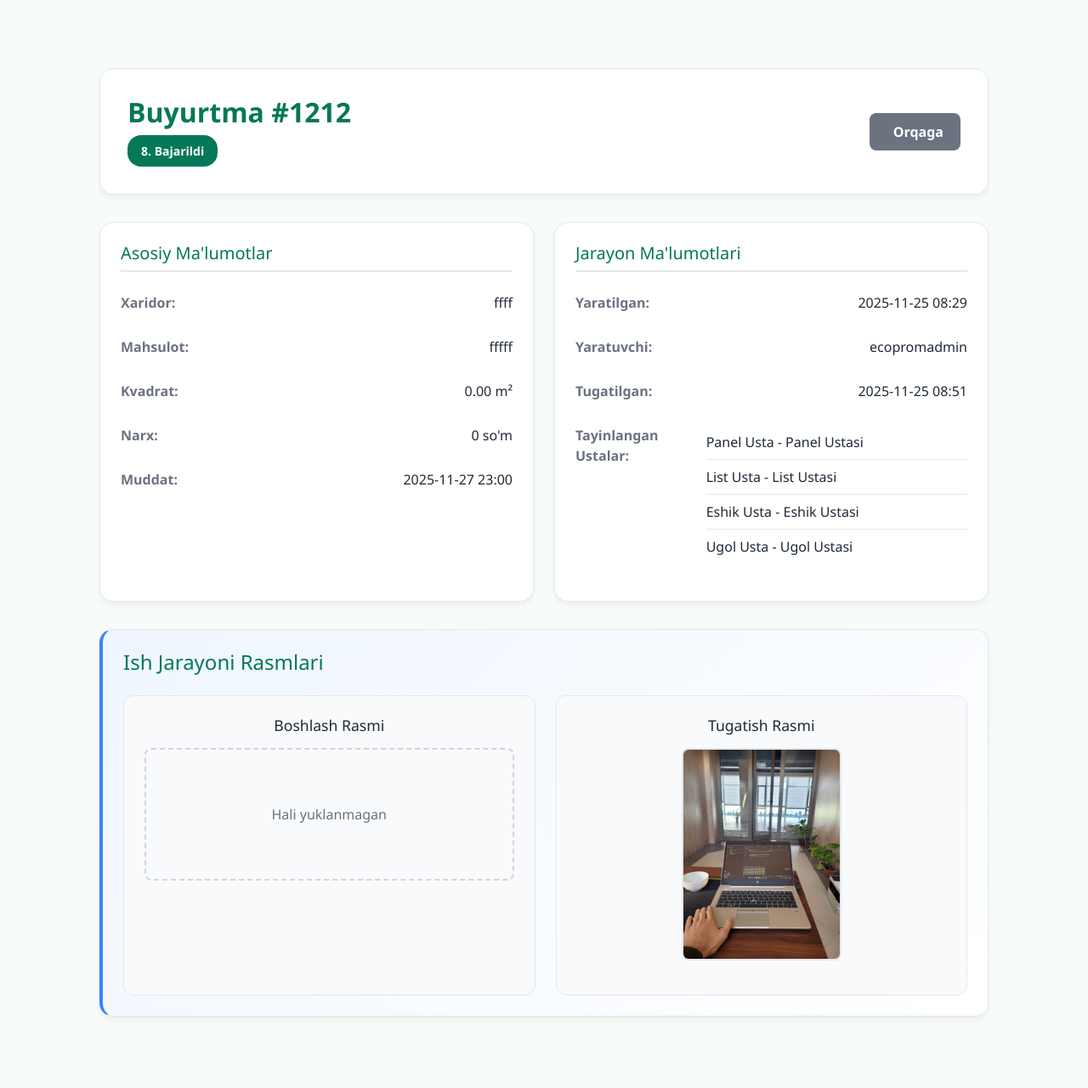
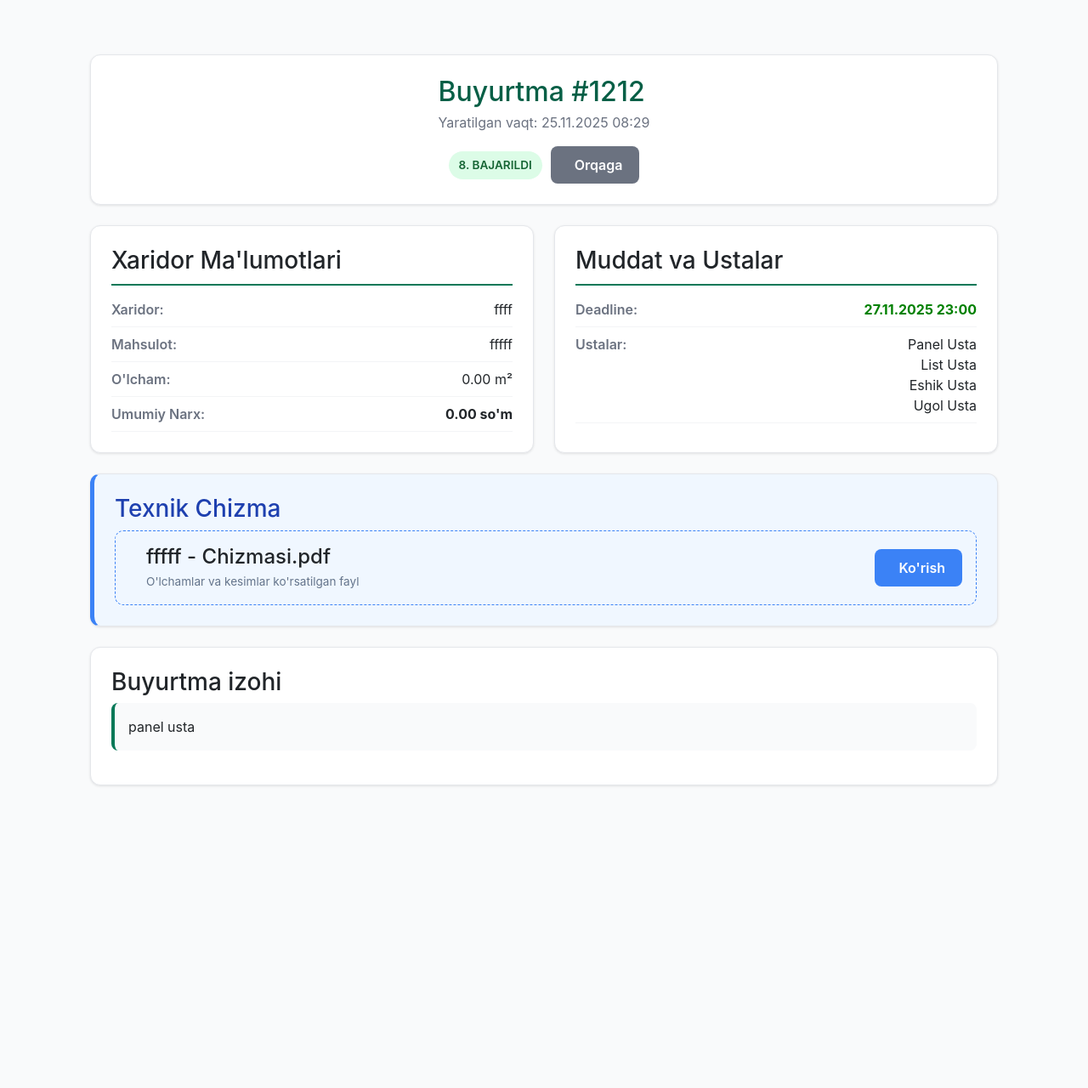
Before and after one commit to sardorsattoorovv7/korxona, a Django app: page /orders/detail/19/ in a window 1280 px wide. Shown: the whole page at 85% size. After the commit the page ends 925 px from the top, so only its background shows below. Run offline with Django 5.2, Linux system fonts and the light colour scheme; a user stored in the database is signed in; data comes from the database, SQL or seed files in the repository; some libraries are stand-ins or nearby versions.

Commit message:
Update order_detail.html

```diff
--- a/orders/templates/orders/order_detail.html
+++ b/orders/templates/orders/order_detail.html
@@ -1,234 +1,297 @@
 {% extends "orders/base.html" %}
 {% load static %}
 
-{% block title %}Buyurtma Tafsilotlari - {{ order.order_number }}{% endblock %}
+{% block title %}Buyurtma #{{ order.order_number }}{% endblock %}
 
 {% block content %}
 <style>
     :root {
-    --primary-color: #047857;
-    --primary-darker: #059669;
-    --background-light: #f7fcf8;
-    --card-bg: #ffffff;
-    --text-dark: #1f2937;
-    --border-color: #e5e7eb;
-    --danger-text: #991b1b;
-    --warning-text: #a16207;
-    --info-text: #1e40af;
-    --text-secondary: #6b7280;
-    --observer-color: #6b7280;
-    --observer-bg: #f3f4f6;
+        --primary: #047857;
+        --primary-dark: #065f46;
+        --secondary: #6b7280;
+        --bg-light: #f9fafb;
+        --border: #e5e7eb;
+        --pdf-red: #ef4444;
+        --pdf-bg: #fef2f2;
     }
 
-/* Umumiy stillar */
-body { background-color: var(--background-light); font-family: 'Segoe UI', Tahoma, Geneva, Verdana, sans-serif; }
-.container-detail { max-width: 1200px; margin: 20px auto; padding: 2rem; }
+    body { background-color: var(--bg-light); }
 
-/* Observer banner */
-.observer-banner { background-color: var(--observer-bg); border: 1px solid var(--observer-color); color: var(--observer-color); padding: 1rem 1.5rem; border-radius: 0.75rem; margin-bottom: 2rem; display: flex; align-items: center; gap: 12px; font-weight: 600; }
+    .container-detail {
+        max-width: 1100px;
+        margin: 20px auto;
+        padding: 1rem;
+    }
 
-/* Order header */
-.order-header-card { background: white; border-radius: 1rem; padding: 2rem; margin-bottom: 2rem; box-shadow: 0 4px 6px rgba(0,0,0,0.05); border: 1px solid var(--border-color); }
-.order-header-content { display: flex; justify-content: space-between; align-items: center; flex-wrap: wrap; gap: 1rem; }
-.order-title-section h1 { color: var(--primary-color); font-size: 2rem; font-weight: 700; margin-bottom: 0.5rem; }
-.order-meta { display: flex; gap: 1rem; align-items: center; flex-wrap: wrap; }
-.status-badge { display: inline-block; padding: 8px 16px; border-radius: 1rem; font-weight: 600; font-size: 0.875rem; }
-.status-tasdiqlandi { background: #065f46; color: white; }
-.status-usta_boshla, .status-ishda { background: #a16207; color: white; }
-.status-usta_tugatdi, .status-tayyor { background: #10b981; color: white; }
-.status-bajarildi { background: #047857; color: white; }
-.status-kiritildi { background: #d1e7dd; color: #0f5132; }
-.status-rad_etildi { background: #fef2f2; color: var(--danger-text); }
-.status-usta_qabul_qildi { background: #bae6fd; color: #075985; }
+    /* Kartalar uchun umumiy stil */
+    .card {
+        background: white;
+        border-radius: 12px;
+        border: 1px solid var(--border);
+        box-shadow: 0 1px 3px rgba(0,0,0,0.1);
+        margin-bottom: 1.5rem;
+        padding: 1.5rem;
+    }
 
-.btn-secondary { background: #6b7280; color: white; padding: 10px 20px; border: none; border-radius: 0.5rem; font-weight: 600; text-decoration: none; cursor: pointer; display: inline-flex; align-items: center; gap: 8px; transition: all 0.2s ease; }
-.btn-secondary:hover { background: #4b5563; transform: translateY(-1px); }
+    .header-section {
+        display: flex;
+        justify-content: space-between;
+        align-items: center;
+        flex-wrap: wrap;
+        gap: 1rem;
+    }
 
-/* Info cards */
-.info-cards-grid { display: grid; grid-template-columns: repeat(auto-fit, minmax(350px, 1fr)); gap: 1.5rem; margin-bottom: 2rem; }
-.info-card { background: white; border-radius: 1rem; padding: 1.5rem; box-shadow: 0 4px 6px rgba(0,0,0,0.05); border: 1px solid var(--border-color); }
-.info-card h3 { color: var(--primary-color); font-size: 1.25rem; margin-bottom: 1rem; padding-bottom: 0.5rem; border-bottom: 2px solid var(--border-color); }
-.detail-item { display: flex; justify-content: space-between; align-items: flex-start; margin-bottom: 0.75rem; padding: 0.5rem 0; }
-.detail-label { font-weight: 600; color: var(--text-secondary); flex: 1; }
-.detail-value { color: var(--text-dark); flex: 2; text-align: right; font-weight: 500; }
-.workers-list { list-style: none; padding: 0; margin: 0; }
-.workers-list li { padding: 0.5rem 0; border-bottom: 1px solid var(--border-color); display: flex; justify-content: space-between; }
-.workers-list li:last-child { border-bottom: none; }
+    .status-badge {
+        padding: 6px 12px;
+        border-radius: 20px;
+        font-weight: 600;
+        font-size: 0.85rem;
+        text-transform: uppercase;
+    }
 
-/* Upload & view section */
-.upload-section, .view-section { background: white; border-radius: 1rem; padding: 1.5rem; margin-bottom: 2rem; box-shadow: 0 4px 6px rgba(0,0,0,0.05); border: 1px solid var(--border-color); }
-.upload-section { border-left: 4px solid #10b981; background: linear-gradient(135deg, #ecfdf5, #ffffff); }
-.view-section { border-left: 4px solid #3b82f6; background: linear-gradient(135deg, #eff6ff, #ffffff); }
-.section-title { color: var(--primary-color); font-size: 1.5rem; margin-bottom: 1.5rem; display: flex; align-items: center; gap: 0.5rem; }
-.images-grid { display: grid; grid-template-columns: repeat(auto-fit, minmax(300px, 1fr)); gap: 1.5rem; }
-.image-card { background: #f8fafc; border-radius: 0.75rem; padding: 1.5rem; border: 1px solid var(--border-color); text-align: center; }
-.image-card h4 { color: var(--text-dark); margin-bottom: 1rem; font-size: 1.1rem; }
-.image-preview { max-width: 100%; max-height: 250px; border-radius: 0.5rem; border: 2px solid var(--border-color); margin-bottom: 1rem; cursor: pointer; transition: transform 0.2s ease; }
-.image-preview:hover { transform: scale(1.02); }
-.image-info { font-size: 0.875rem; color: var(--text-secondary); display: flex; align-items: center; justify-content: center; gap: 0.5rem; }
-.no-image { padding: 3rem 2rem; text-align: center; background: #f9fafb; border-radius: 0.5rem; border: 2px dashed #d1d5db; color: var(--text-secondary); }
-.no-image i { font-size: 2rem; margin-bottom: 1rem; display: block; }
+    /* PDF Chizma stili */
+    .pdf-card {
+        border-left: 5px solid #3b82f6;
+        background: #f0f7ff;
+    }
 
-/* Upload form */
-.upload-form { background: white; padding: 1.5rem; border-radius: 0.75rem; border: 2px dashed #10b981; margin-top: 1rem; }
-.upload-form h4 { color: var(--text-dark); margin-bottom: 1rem; font-size: 1.1rem; }
-input[type="file"] { width: 100%; padding: 1rem; border: 2px dashed var(--border-color); border-radius: 0.5rem; margin-bottom: 1rem; background: #f9fafb; transition: border-color 0.2s ease; }
-input[type="file"]:hover { border-color: var(--primary-color); }
-.btn-upload { background: #10b981; color: white; padding: 12px 24px; border: none; border-radius: 0.5rem; font-weight: 600; cursor: pointer; display: inline-flex; align-items: center; gap: 8px; transition: all 0.2s ease; width: 100%; justify-content: center; }
-.btn-upload:hover { background: #059669; transform: translateY(-1px); }
-.btn-upload:disabled { background: #9ca3af; cursor: not-allowed; transform: none; }
+    .pdf-container {
+        display: flex;
+        align-items: center;
+        gap: 20px;
+        padding: 1rem;
+        border-radius: 10px;
+        border: 1px dashed #3b82f6;
+    }
 
-/* Messages */
-.message { padding: 1rem; border-radius: 0.5rem; margin-bottom: 1.5rem; font-weight: 600; border: 1px solid; display: flex; align-items: center; gap: 0.5rem; }
-.message-success { background-color: #d1fae5; color: #065f46; border-color: #a7f3d0; }
-.message-error { background-color: #fef2f2; color: var(--danger-text); border-color: #fca5a5; }
+    .pdf-icon { font-size: 3rem; color: var(--pdf-red); }
 
-/* Modal */
-.modal { display: none; position: fixed; top: 0; left: 0; width: 100%; height: 100%; background: rgba(0,0,0,0.9); z-index: 1000; justify-content: center; align-items: center; }
-.modal-content { position: relative; max-width: 90%; max-height: 90%; }
-.modal-image { max-width: 100%; max-height: 90vh; border-radius: 0.5rem; }
-.modal-close { position: absolute; top: -50px; right: 0; background: var(--danger-text); color: white; border: none; border-radius: 50%; width: 40px; height: 40px; font-size: 1.5rem; cursor: pointer; display: flex; align-items: center; justify-content: center; }
+    .btn-action {
+        padding: 10px 20px;
+        border-radius: 8px;
+        font-weight: 600;
+        text-decoration: none;
+        display: inline-flex;
+        align-items: center;
+        gap: 8px;
+        transition: 0.2s;
+        cursor: pointer;
+        border: none;
+    }
+
+    .btn-primary { background: var(--primary); color: white; }
+    .btn-pdf { background: #3b82f6; color: white; }
+    .btn-download { background: #1e40af; color: white; }
+    .btn-back { background: var(--secondary); color: white; }
+
+    .grid-info {
+        display: grid;
+        grid-template-columns: repeat(auto-fit, minmax(300px, 1fr));
+        gap: 1.5rem;
+    }
+
+    .detail-row {
+        display: flex;
+        justify-content: space-between;
+        padding: 8px 0;
+        border-bottom: 1px solid #f3f4f6;
+    }
+
+    .detail-label { font-weight: 600; color: var(--secondary); }
+
+    /* Rasm yuklash qismi */
+    .image-preview-container {
+        display: grid;
+        grid-template-columns: 1fr 1fr;
+        gap: 1rem;
+        margin-top: 1rem;
+    }
+
+    @media (max-width: 600px) {
+        .image-preview-container { grid-template-columns: 1fr; }
+        .pdf-container { flex-direction: column; text-align: center; }
+    }
+
+    .preview-box {
+        border: 1px solid var(--border);
+        border-radius: 8px;
+        padding: 10px;
+        text-align: center;
+    }
+
+    .preview-img {
+        max-width: 100%;
+        height: 200px;
+        object-fit: cover;
+        border-radius: 6px;
+        cursor: pointer;
+    }
+
+    .modal {
+        display: none;
+        position: fixed;
+        inset: 0;
+        background: rgba(0,0,0,0.9);
+        z-index: 1000;
+        justify-content: center;
+        align-items: center;
+    }
 </style>
 
 <div class="container-detail">
-    {% if is_observer %}
-    <div class="observer-banner">
-        <i class="fas fa-eye"></i>
-        <div><strong>Kuzatuvchi Rejimi</strong> - Siz faqat ma'lumotlarni ko'rishingiz mumkin.</div>
+
+    <div class="card header-section">
+        <div>
+            <h2 style="margin:0; color: var(--primary-dark);">Buyurtma #{{ order.order_number }}</h2>
+            <p style="margin:5px 0 0; color: var(--secondary);">Yaratilgan vaqt: {{ order.created_at|date:"d.m.Y H:i" }}</p>
         </div>
-    {% endif %}
-
-    <!-- Order header -->
-    <div class="order-header-card">
-        <div class="order-header-content">
-            <div class="order-title-section">
-                <h1>Buyurtma #{{ order.order_number }}</h1>
-                <div class="order-meta">
-                    <span class="status-badge status-{{ order.status|lower }}">{{ order.get_status_display }}</span>
-                </div>
-            </div>
-            <a href="{% url 'order_list' %}" class="btn-secondary"><i class="fas fa-arrow-left"></i> Orqaga</a>
+        <div style="display: flex; gap: 10px; align-items: center;">
+            <span class="status-badge" style="background: #dcfce7; color: #166534;">
+                {{ order.get_status_display }}
+            </span>
+            <a href="{% url 'order_list' %}" class="btn-action btn-back">
+                <i class="fas fa-arrow-left"></i> Orqaga
+            </a>
         </div>
     </div>
 
     {% if messages %}
         {% for message in messages %}
-            <div class="message message-{{ message.tags }}"><i class="fas fa-info-circle"></i> {{ message }}</div>
+            <div style="padding: 15px; border-radius: 8px; margin-bottom: 1rem; background: #fee2e2; color: #991b1b; border: 1px solid #fecaca;">
+                {{ message }}
+            </div>
         {% endfor %}
     {% endif %}
 
-    <!-- Info cards -->
-    <div class="info-cards-grid">
-        <div class="info-card">
-            <h3>Asosiy Ma'lumotlar</h3>
-            <div class="detail-item"><span class="detail-label">Xaridor:</span><span class="detail-value">{{ order.customer_name }}</span></div>
-            <div class="detail-item"><span class="detail-label">Mahsulot:</span><span class="detail-value">{{ order.product_name }}</span></div>
-            <div class="detail-item"><span class="detail-label">Kvadrat:</span><span class="detail-value">{{ order.panel_kvadrat }} m²</span></div>
-            <div class="detail-item"><span class="detail-label">Narx:</span><span class="detail-value">{{ order.total_price|floatformat:0 }} so'm</span></div>
-            <div class="detail-item"><span class="detail-label">Muddat:</span><span class="detail-value">{{ order.deadline|date:"Y-m-d H:i" }}</span></div>
+    <div class="grid-info">
+        <div class="card">
+            <h3 style="border-bottom: 2px solid var(--primary); padding-bottom: 10px;"><i class="fas fa-user"></i> Xaridor Ma'lumotlari</h3>
+            <div class="detail-row"><span class="detail-label">Xaridor:</span> <span>{{ order.customer_name }}</span></div>
+            <div class="detail-row"><span class="detail-label">Mahsulot:</span> <span>{{ order.product_name }}</span></div>
+            <div class="detail-row"><span class="detail-label">O'lcham:</span> <span>{{ order.panel_kvadrat }} m²</span></div>
+            {% if not is_worker %}
+            <div class="detail-row"><span class="detail-label">Umumiy Narx:</span> <span style="font-weight: 700;">{{ order.total_price }} so'm</span></div>
+            {% endif %}
         </div>
-        <div class="info-card">
-            <h3>Jarayon Ma'lumotlari</h3>
-            <div class="detail-item"><span class="detail-label">Yaratilgan:</span><span class="detail-value">{{ order.created_at|date:"Y-m-d H:i" }}</span></div>
-            <div class="detail-item"><span class="detail-label">Yaratuvchi:</span><span class="detail-value">{{ order.created_by.get_full_name|default:order.created_by.username }}</span></div>
-            {% if order.worker_started_at %}<div class="detail-item"><span class="detail-label">Boshlangan:</span><span class="detail-value">{{ order.worker_started_at|date:"Y-m-d H:i" }}</span></div>{% endif %}
-            {% if order.worker_finished_at %}<div class="detail-item"><span class="detail-label">Tugatilgan:</span><span class="detail-value">{{ order.worker_finished_at|date:"Y-m-d H:i" }}</span></div>{% endif %}
-            {% if order.assigned_workers.exists %}
-            <div class="detail-item">
-                <span class="detail-label">Tayinlangan Ustalar:</span>
-                <span class="detail-value">
-                    <ul class="workers-list">
-                        {% for worker in order.assigned_workers.all %}
-                        <li>{{ worker.user.get_full_name|default:worker.user.username }} - {{ worker.get_role_display }}</li>
-                        {% endfor %}
-                    </ul>
+
+        <div class="card">
+            <h3 style="border-bottom: 2px solid var(--primary); padding-bottom: 10px;"><i class="fas fa-clock"></i> Muddat va Ustalar</h3>
+            <div class="detail-row">
+                <span class="detail-label">Deadline:</span>
+                <span style="color: {% if order.deadline < now %}red{% else %}green{% endif %}; font-weight: bold;">
+                    {{ order.deadline|date:"d.m.Y H:i"|default:"Belgilanmagan" }}
                 </span>
             </div>
+            <div class="detail-row">
+                <span class="detail-label">Ustalar:</span>
+                <div style="text-align: right;">
+                    {% for worker in order.assigned_workers.all %}
+                        <div>{{ worker.user.get_full_name|default:worker.user.username }}</div>
+                    {% empty %}
+                        <div style="color: red;">Usta biriktirilmagan</div>
+                    {% endfor %}
+                </div>
+            </div>
+        </div>
+    </div>
+
+    {% if order.pdf_file %}
+    <div class="card pdf-card">
+        <h3 style="margin-top:0; color: #1e40af;"><i class="fas fa-file-pdf"></i> Texnik Chizma</h3>
+        <div class="pdf-container">
+            <div class="pdf-icon"><i class="fas fa-file-pdf"></i></div>
+            <div style="flex-grow: 1;">
+                <h4 style="margin:0;">{{ order.product_name }} - Chizmasi.pdf</h4>
+                <p style="margin:5px 0 0; font-size: 0.85rem; color: #64748b;">O'lchamlar va kesimlar ko'rsatilgan fayl</p>
+            </div>
+            <div class="pdf-actions">
+                {% if not is_worker or order.status in 'USTA_QABUL_QILDI,USTA_BOSHLA,ISHDA,USTA_TUGATDI,TAYYOR,BAJARILDI' %}
+                    <a href="{{ order.pdf_file.url }}" target="_blank" class="btn-action btn-pdf">
+                        <i class="fas fa-eye"></i> Ko'rish
+                    </a>
+                    <!-- <a href="{{ order.pdf_file.url }}" download class="btn-action btn-download">
+                        <i class="fas fa-download"></i> Yuklash
+                    </a> -->
+                {% else %}
+                    <span style="color: #64748b; background: #e2e8f0; padding: 10px 15px; border-radius: 8px; font-size: 0.85rem;">
+                        <i class="fas fa-lock"></i> Ishni boshlagach ochiladi
+                    </span>
                 {% endif %}
             </div>
         </div>
+        {% if is_worker and order.status == 'TASDIQLANDI' %}
+            <p style="color: #b45309; background: #fffbeb; padding: 10px; border-radius: 6px; margin-top: 10px; font-size: 0.9rem;">
+                <i class="fas fa-info-circle"></i> Diqqat: Chizmani ochish uchun avval "Boshlash rasmi"ni yuklang.
+            </p>
+        {% endif %}
+    </div>
+    {% endif %}
 
-    <!-- Upload section (Usta/Admin) -->
-    {% if is_assigned_worker %}
-    <div class="upload-section">
-        <h3 class="section-title">Rasm Yuklash</h3>
-
-        <!-- Start Image -->
-        <div class="image-card">
-            <h4>Boshlash Rasmi</h4>
-            {% if not order.start_image %}
-            <div class="upload-form">
-                <form method="post" enctype="multipart/form-data">
+    {% if is_assigned_worker and not is_observer %}
+    <div class="card">
+        <h3><i class="fas fa-camera"></i> Ishni Tasdiqlash (Rasm)</h3>
+        <div class="image-preview-container">
+            <div class="preview-box">
+                <h4>Boshlash</h4>
+                {% if order.start_image %}
+                    <img src="{{ order.start_image.url }}" class="preview-img" onclick="openModal(this.src)">
+                    <p style="font-size: 0.8rem; color: gray;">{{ order.work_started_at|date:"H:i" }}</p>
+                {% elif order.status == 'TASDIQLANDI' %}
+                    <form method="POST" enctype="multipart/form-data">
                         {% csrf_token %}
                         <input type="hidden" name="upload_type" value="start_image">
-                    <input type="file" name="start_image" accept="image/*" required>
-                    <button type="submit" class="btn-upload"><i class="fas fa-upload"></i> Yuklash</button>
+                        <input type="file" name="start_image" accept="image/*" required style="margin-bottom: 10px; width: 100%;">
+                        <button type="submit" class="btn-action btn-primary" style="width: 100%; justify-content: center;">
+                            <i class="fas fa-upload"></i> Boshlashni tasdiqlash
+                        </button>
                     </form>
-            </div>
                 {% else %}
-            <img src="{{ order.start_image.url }}" class="image-preview" onclick="openImageModal(this.src)">
-            <p class="image-info">Yuklangan: {{ order.start_image_uploaded_at|date:"Y-m-d H:i" }}</p>
+                    <p style="color: silver;">Hali yuklanmagan</p>
                 {% endif %}
             </div>
 
-        <!-- Finish Image -->
-        <div class="image-card">
-            <h4>Tugatish Rasmi</h4>
-            {% if not order.finish_image %}
-            <div class="upload-form">
-                <form method="post" enctype="multipart/form-data">
+            <div class="preview-box">
+                <h4>Tugatish</h4>
+                {% if order.finish_image %}
+                    <img src="{{ order.finish_image.url }}" class="preview-img" onclick="openModal(this.src)">
+                    <p style="font-size: 0.8rem; color: gray;">{{ order.work_finished_at|date:"H:i" }}</p>
+                {% elif order.status in 'USTA_BOSHLA,ISHDA,USTA_QABUL_QILDI' %}
+                    <form method="POST" enctype="multipart/form-data">
                         {% csrf_token %}
                         <input type="hidden" name="upload_type" value="finish_image">
-                    <input type="file" name="finish_image" accept="image/*" required>
-                    <button type="submit" class="btn-upload"><i class="fas fa-upload"></i> Yuklash</button>
+                        <input type="file" name="finish_image" accept="image/*" required style="margin-bottom: 10px; width: 100%;">
+                        <button type="submit" class="btn-action btn-primary" style="width: 100%; justify-content: center; background: #059669;">
+                            <i class="fas fa-check-double"></i> Tugatishni tasdiqlash
+                        </button>
                     </form>
+                {% else %}
+                    <p style="color: silver;">Hali yuklanmagan</p>
+                {% endif %}
             </div>
-            {% else %}
-            <img src="{{ order.finish_image.url }}" class="image-preview" onclick="openImageModal(this.src)">
-            <p class="image-info">Yuklangan: {{ order.finish_image_uploaded_at|date:"Y-m-d H:i" }}</p>
-            {% endif %}
         </div>
     </div>
     {% endif %}
 
-    <!-- View section -->
-    <div class="view-section">
-        <h3 class="section-title">Ish Jarayoni Rasmlari</h3>
-        <div class="images-grid">
-            <div class="image-card">
-                <h4>Boshlash Rasmi</h4>
-                {% if order.start_image %}
-                <img src="{{ order.start_image.url }}" class="image-preview" onclick="openImageModal(this.src)">
-                {% else %}
-                <div class="no-image"><i class="fas fa-times-circle"></i><p>Hali yuklanmagan</p></div>
+    {% if order.comment %}
+    <div class="card">
+        <h3><i class="fas fa-comment-alt"></i> Buyurtma izohi</h3>
+        <p style="background: #f9fafb; padding: 1rem; border-radius: 8px; border-left: 4px solid var(--primary);">
+            {{ order.comment }}
+        </p>
+    </div>
     {% endif %}
-            </div>
-            <div class="image-card">
-                <h4>Tugatish Rasmi</h4>
-                {% if order.finish_image %}
-                <img src="{{ order.finish_image.url }}" class="image-preview" onclick="openImageModal(this.src)">
-                {% else %}
-                <div class="no-image"><i class="fas fa-times-circle"></i><p>Hali yuklanmagan</p></div>
-                {% endif %}
-            </div>
-        </div>
-    </div>
 
 </div>
 
-<!-- Modal -->
-<div id="imageModal" class="modal">
-    <div class="modal-content">
-        <button class="modal-close" onclick="closeImageModal()">×</button>
-        <img id="modalImage" class="modal-image" src="">
-    </div>
+<div id="imageModal" class="modal" onclick="this.style.display='none'">
+    <img id="modalImg" style="max-width: 90%; max-height: 90%; border-radius: 8px;">
 </div>
 
 <script>
-function openImageModal(src){document.getElementById('modalImage').src=src;document.getElementById('imageModal').style.display='flex';document.body.style.overflow='hidden';}
-function closeImageModal(){document.getElementById('imageModal').style.display='none';document.body.style.overflow='auto';}
-document.getElementById('imageModal').addEventListener('click',function(e){if(e.target===this){closeImageModal();}});
-document.addEventListener('keydown',function(e){if(e.key==='Escape'){closeImageModal();}});
+    function openModal(src) {
+        document.getElementById('modalImg').src = src;
+        document.getElementById('imageModal').style.display = 'flex';
+    }
 </script>
 
 {% endblock %}
```
Lines whose indentation alone changed are shown as unchanged.
